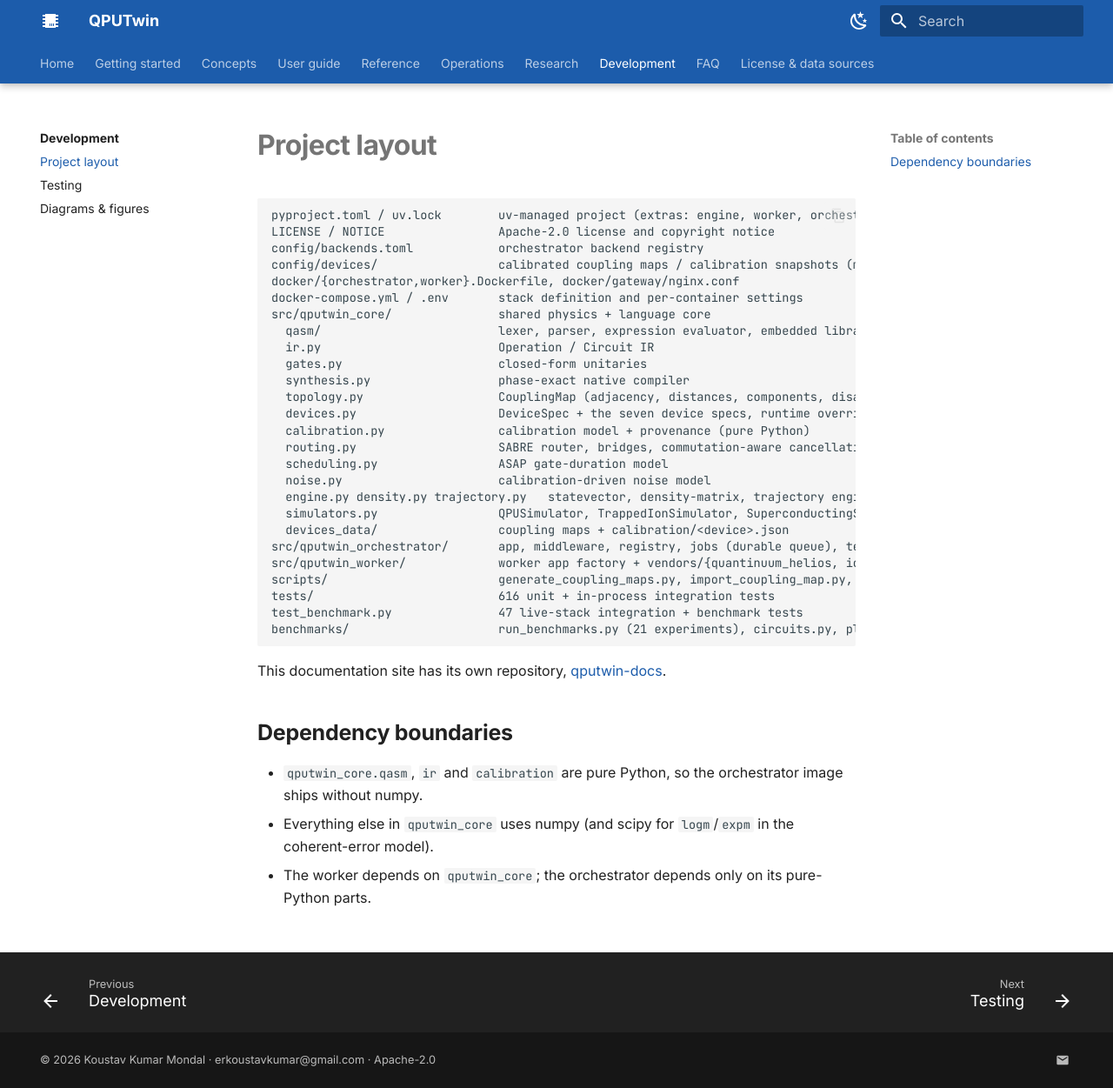
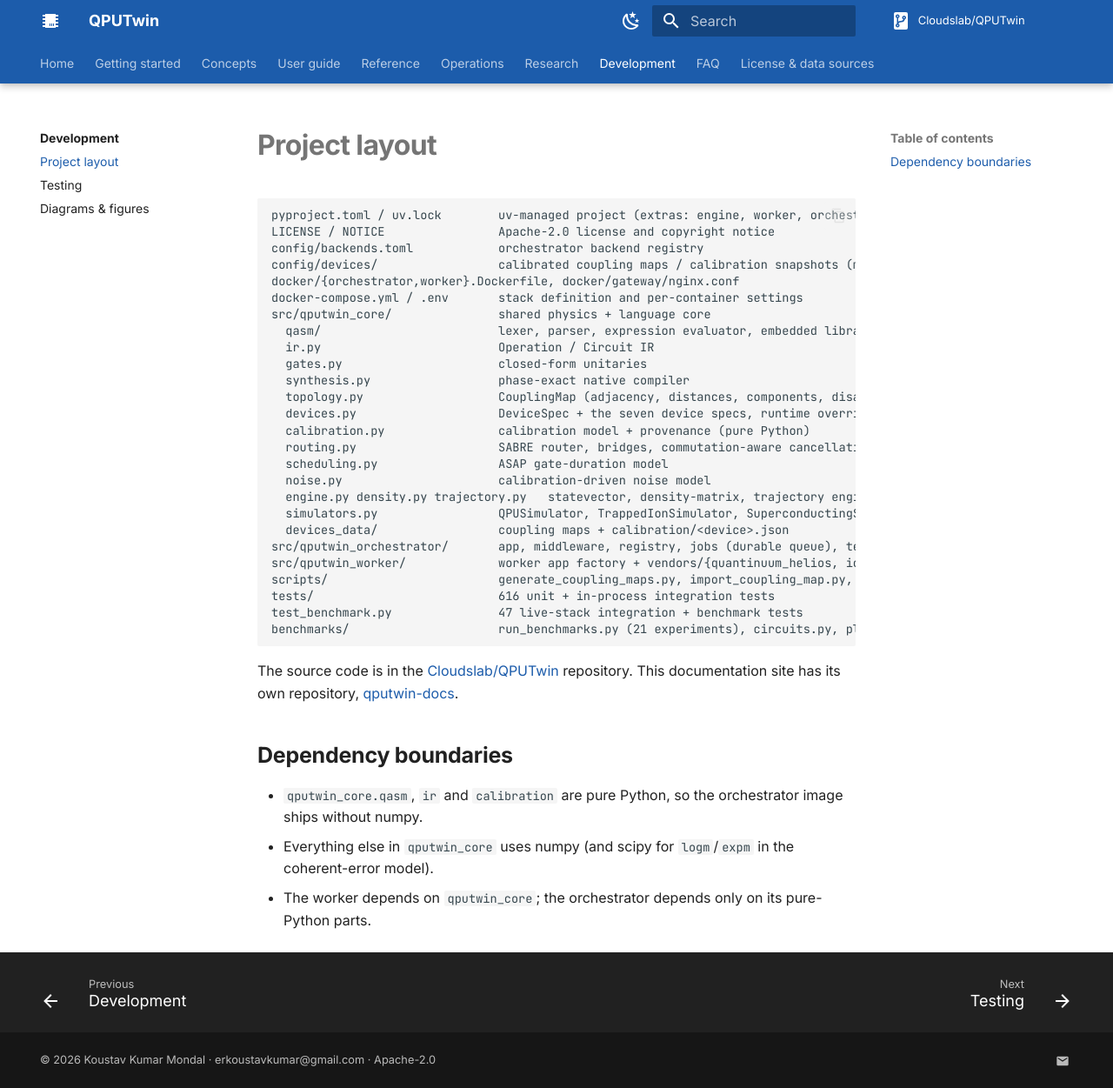
Before and after one commit to TakMashhido/qputwin-docs, an MkDocs documentation site: the page built from docs/development/project-layout.md, in a window 1280 px wide and 1251 px high. Shown: the whole window at 87% size. Built offline with MkDocs 1.6.1 and Material for MkDocs 9.7.7, drawn with Linux system fonts in a browser that asks for light colours; comment, search, counter and statistics services are not loaded.

Commit message:
Link the QPUTwin source repository

````diff
--- a/docs/development/project-layout.md
+++ b/docs/development/project-layout.md
@@ -34,7 +34,7 @@ test_benchmark.py               47 live-stack integration + benchmark tests
 benchmarks/                     run_benchmarks.py (21 experiments), circuits.py, plot_figures.py, results/ (JSON + JUnit), figures/ (PDF/SVG/PNG + CSV)
 ```
 
-This documentation site has its own repository, [qputwin-docs](https://github.com/TakMashhido/qputwin-docs).
+The source code is in the [Cloudslab/QPUTwin](https://github.com/Cloudslab/QPUTwin) repository. This documentation site has its own repository, [qputwin-docs](https://github.com/TakMashhido/qputwin-docs).
 
 ## Dependency boundaries
 
--- a/mkdocs.yml
+++ b/mkdocs.yml
@@ -5,6 +5,9 @@
 # Published at https://koustav.isroot.in/qputwin-docs/ by .github/workflows/deploy.yml
 site_name: QPUTwin
 site_url: https://koustav.isroot.in/qputwin-docs/
+repo_url: https://github.com/Cloudslab/QPUTwin
+repo_name: Cloudslab/QPUTwin
+edit_uri: ""                            # the pages live in qputwin-docs, not in the code repository
 site_description: >-
   QPUTwin: Calibration-Faithful Digital Twins of Trapped-Ion and Superconducting Quantum Processors.
   Open-source quantum digital twin and QPU emulator with calibrated noise models, density-matrix and
````
Also changed, not shown: docs/getting-started/installation.md (+3 -1 lines), docs/index.md (+1 -0 lines).
